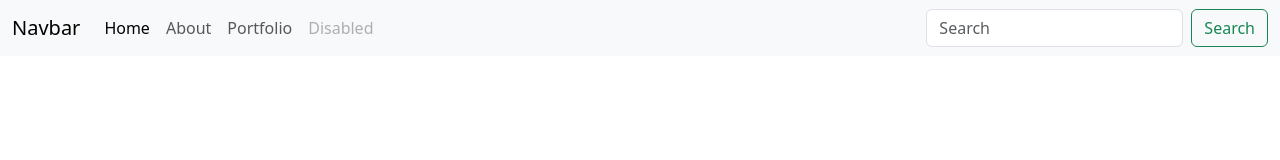
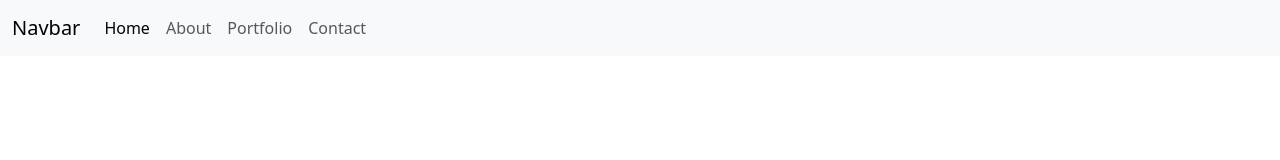
Before and after one commit to darakhshanda/portfolio, a plain HTML site: page index.html in a window 1280 px wide. Drawn offline with nearby package versions, Linux system fonts and the light colour scheme.

Commit message:
add contact link to navbar and removed sear bar and disabled link

```diff
--- a/index.html
+++ b/index.html
@@ -43,20 +43,9 @@
               <a class="nav-link" href="#about">Portfolio</a>
             </li>
             <li class="nav-item">
-              <a class="nav-link disabled" aria-disabled="true">Disabled</a>
+              <a class="nav-link" href="#contact">Contact</a>
             </li>
           </ul>
-          <form class="d-flex" role="search">
-            <input
-              class="form-control me-2"
-              type="search"
-              placeholder="Search"
-              aria-label="Search"
-            />
-            <button class="btn btn-outline-success" type="submit">
-              Search
-            </button>
-          </form>
         </div>
       </div>
     </nav>
```
